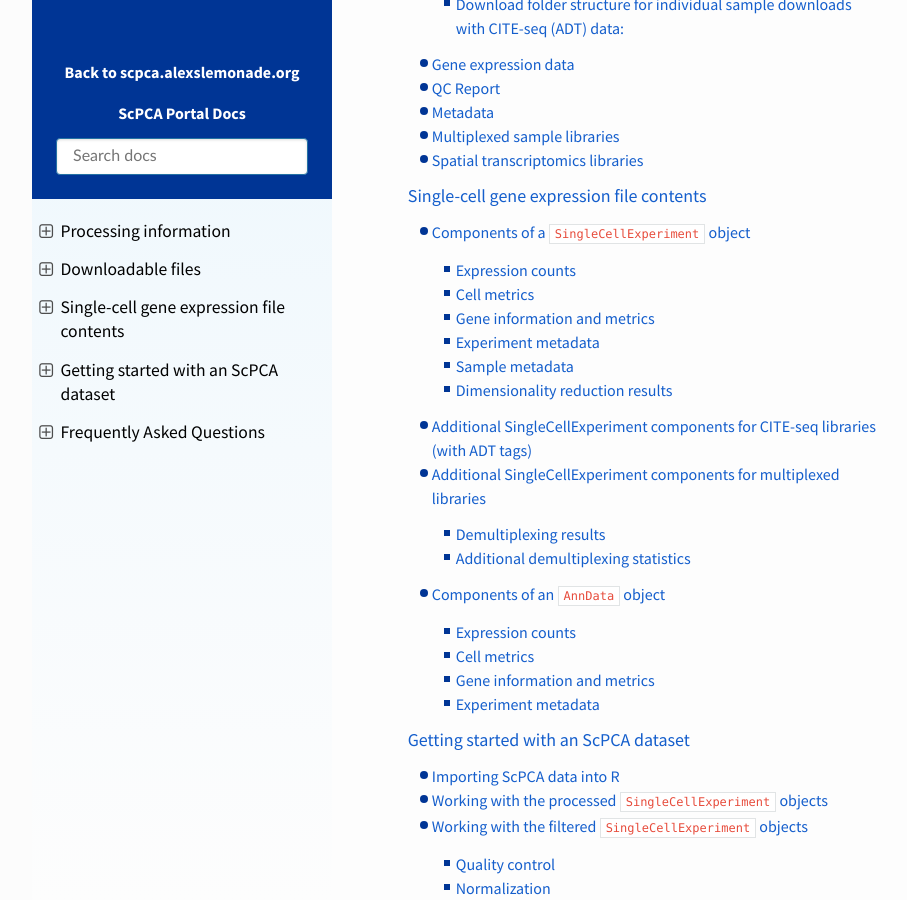
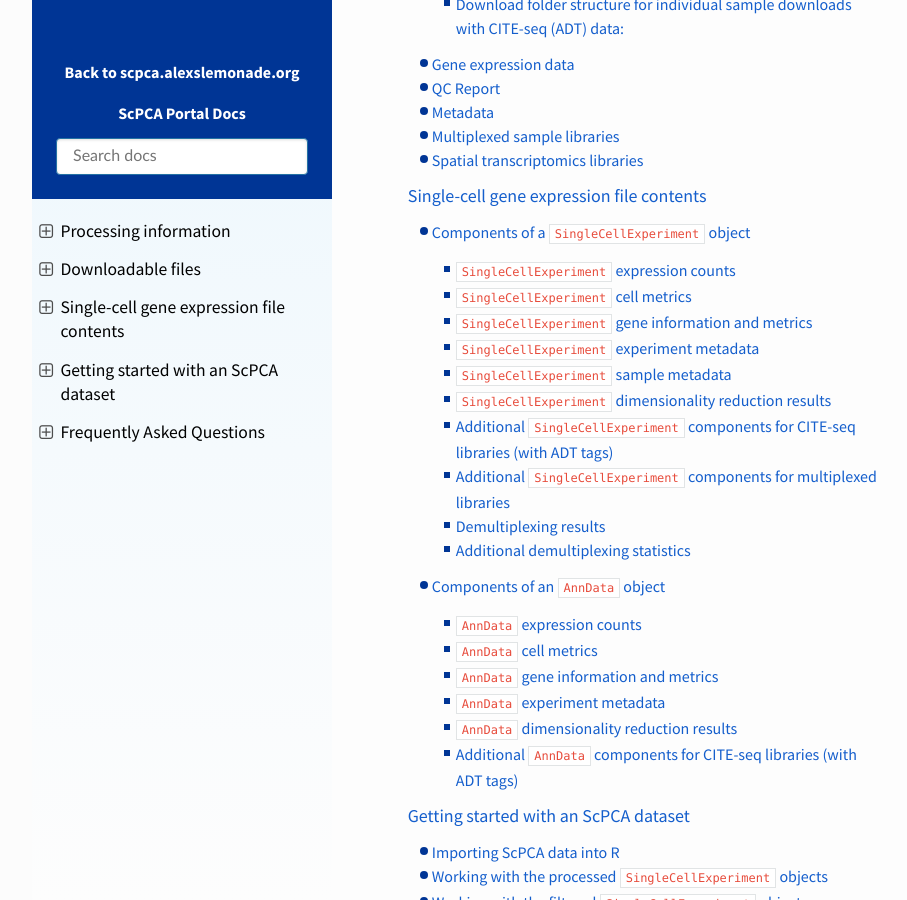
Before and after one commit to DongzeHE/scpca-docs, a Sphinx documentation site: the page built from docs/index.md, in a window 1280 px wide and 900 px high, scrolled down 1282 px. Shown: the whole window, without its empty margins (158-1065 px from the left). Built offline with Sphinx 7.4.7 and the Read the Docs theme 2.0.0, drawn with Linux system fonts in a browser that asks for light colours; some of the changed lines change nothing that is shown.

Commit message:
adjust headers and add in adt section

````diff
--- a/docs/sce_file_contents.md
+++ b/docs/sce_file_contents.md
@@ -2,6 +2,7 @@
 
 Single-cell or single-nuclei gene expression data (unfiltered, filtered, or processed) is provided for use with R as an RDS file containing a [`SingleCellExperiment` object](http://bioconductor.org/books/3.13/OSCA.intro/the-singlecellexperiment-class.html) or with python as an HDF5 file containing an [`AnnData` object](https://anndata.readthedocs.io/en/latest/index.html).
 These objects contain the expression data, cell and gene metrics, associated metadata, and, in the case of multimodal data like ADTs from CITE-seq experiments, data from additional cell-based assays.
+Note that multiplexed sample libraries are only available as `SingleCellExperiment` objects, and are not currently available as `AnnData` objects.
 
 Below we present some details about the specific contents of the objects we provide.
 
@@ -16,7 +17,7 @@ library(SingleCellExperiment)
 sce <- readRDS("SCPCL000000_processed.rds")
 ```
 
-### Expression counts
+### `SingleCellExperiment` expression counts
 
 The `counts` assay of the `SingleCellExperiment` object for single-cell and single-nuclei experiments (for all provided file types) contains the primary RNA-seq expression data as integer counts.
 The data is stored as a sparse matrix, and each column represents a cell or droplet, each row a gene.
@@ -27,7 +28,7 @@ The `counts` assay can be accessed with the following R code:
 count_matrix <- counts(sce)
 ```
 
-### Cell metrics
+### `SingleCellExperiment` cell metrics
 
 Cell metrics calculated from the RNA-seq expression data are stored as a `DataFrame` in the `colData` slot, with the cell barcodes as the names of the rows.
 
@@ -69,7 +70,7 @@ Further, if cell type annotation was performed, there will be additional columns
 | `cellassign_celltype_annotation`  | If cell typing with `CellAssign` was performed, the annotated cell type. Cells labeled as `"other"` are those which `CellAssign` could not confidently annotate  |
 | `cellassign_max_prediction`  | If cell typing with `CellAssign` was performed, the annotation's prediction score (probability)  |
 
-### Gene information and metrics
+### `SingleCellExperiment` gene information and metrics
 
 Gene information and metrics calculated from the RNA-seq expression data are stored as a `DataFrame` in the `rowData` slot, with the Ensembl ID as the names of the rows.
 
@@ -86,7 +87,7 @@ Metrics were calculated using the [`scuttle::addPerFeatureQCMetrics`](https://rd
 | `mean`        | Mean count across all cells/droplets                             |
 | `detected`    | Percent of cells in which the gene was detected (gene count > 0 ) |
 
-### Experiment metadata
+### `SingleCellExperiment` experiment metadata
 
 Metadata associated with {ref}`data processing <processing_information:Processing information>` is included in the `metadata` slot as a list.
 
@@ -110,7 +111,7 @@ expt_metadata <- metadata(sce)
 | `assay_ontology_term_id` | A string indicating the [Experimental Factor Ontology](https://www.ebi.ac.uk/ols/ontologies/efo) term id associated with the `tech_version`  |
 | `seq_unit`         | `cell` for single-cell samples or `nucleus` for single-nucleus samples                                                          |
 | `transcript_type`   | Transcripts included in gene counts: `spliced` for single-cell samples and `unspliced` for single-nuclei                       |
-| `sample_metadata`   | Data frame containing metadata for each sample included in the library (see the [`Sample metadata` section below](#sample-metadata)) |
+| `sample_metadata`   | Data frame containing metadata for each sample included in the library (see the [`Sample metadata` section below](#singlecellexperiment-sample-metadata)) |
 | `miQC_model`        | The model object that `miQC` fit to the data and was used to calculate `prob_compromised`. Only present for `filtered` objects |
 | `filtering_method`  | The method used for cell filtering. One of `emptyDrops`, `emptyDropsCellRanger`, or `UMI cutoff`. Only present for `filtered` objects |
 | `umi_cutoff`        | The minimum UMI count per cell used as a threshold for removing empty droplets. Only present for `filtered` objects where the `filtering_method` is `UMI cutoff` |
@@ -131,7 +132,7 @@ expt_metadata <- metadata(sce)
 | `cellassign_predictions` | If cell typing with `CellAssign` was performed, the full matrix of predictions across cells and cell types. Only present for `processed` objects |
 | `cellassign_reference` | If cell typing with `CellAssign` was performed, is the organ/tissue type for which marker genes were obtained from `PanglaoDB`. Only present for `processed` objects |
 
-### Sample metadata
+### `SingleCellExperiment` sample metadata
 
 Relevant sample metadata is available as a data frame stored in the `metadata(sce)$sample_metadata` slot of the `SingleCellExperiment` object.
 Each row in the data frame will correspond to a sample present in the library.
@@ -161,7 +162,7 @@ The following columns are included in the sample metadata data frame for all lib
 For some libraries, the sample metadata may also include additional metadata specific to the disease type and experimental design of the project.
 Examples of this include treatment or outcome.
 
-### Dimensionality reduction results
+### `SingleCellExperiment` dimensionality reduction results
 
 In the RDS file containing the processed `SingleCellExperiment` object only (`_processed.rds`), the `reducedDim` slot of the object will be occupied with both principal component analysis (`PCA`) and `UMAP` results.
 For all other files, the `reducedDim` slot will be empty as no dimensionality reduction was performed.
@@ -181,7 +182,7 @@ The following command can be used to access the UMAP results:
 reducedDim(sce,"UMAP")
 ```
 
-## Additional SingleCellExperiment components for CITE-seq libraries (with ADT tags)
+### Additional `SingleCellExperiment` components for CITE-seq libraries (with ADT tags)
 
 ADT data from CITE-seq experiments, when present, is included within the `SingleCellExperiment` as an "Alternative Experiment" named `"adt"` , which can be accessed with the following command:
 
@@ -193,10 +194,10 @@ Within this, the main expression matrix is again found in the `counts` assay and
 For each assay, each column corresponds to a cell or droplet (in the same order as the parent `SingleCellExperiment`) and each row corresponds to an antibody derived tag (ADT).
 Column names are again cell barcode sequences and row names are the antibody targets for each ADT.
 
-Note that only cells which are denoted as "Keep" in  the `colData(sce)$adt_scpca_filter` column (as described [above](#cell-metrics)) have normalized expression values in the `logcounts` assay, and all other cells are assigned `NA` values.
+Note that only cells which are denoted as "Keep" in  the `colData(sce)$adt_scpca_filter` column (as described [above](#singlecellexperiment-singlecellexperiment-cell-metrics)) have normalized expression values in the `logcounts` assay, and all other cells are assigned `NA` values.
 However, as described in the {ref}`processed ADT data section <processing_information:Processed ADT data>`, normalization may fail under certain circumstances, in which case there will be no `logcounts` normalized expression matrix present in the alternative experiment.
 
-The following additional per-cell data columns for the ADT data can be found in the main `colData` data frame (accessed with `colData(sce)` [as above](#cell-metrics)).
+The following additional per-cell data columns for the ADT data can be found in the main `colData` data frame (accessed with `colData(sce)` [as above](#singlecellexperiment-singlecellexperiment-cell-metrics)).
 
 | Column name                | Contents                                          |
 | -------------------------- | ------------------------------------------------- |
@@ -232,13 +233,13 @@ This data frame contains the following columns with statistics for each ADT:
 | `target_type` | Whether each ADT is a target (`target`), negative/isotype control (`neg_control`), or positive control (`pos_control`). If this information was not provided, all ADTs will have been considered targets and will be labeled as `target` |
 
 Finally, additional metadata for ADT processing can be found in the metadata slot of the alternative experiment.
-This metadata slot has the same contents as the [parent experiment metadata](#experiment-metadata), along with one additional field, `ambient_profile`, which holds a list of representing the ambient concentrations of each ADT.
+This metadata slot has the same contents as the [parent experiment metadata](#singlecellexperiment-experiment-metadata), along with one additional field, `ambient_profile`, which holds a list of representing the ambient concentrations of each ADT.
 
 ```r
 adt_metadata <- metadata(altExp(sce, "adt"))
 ```
 
-## Additional SingleCellExperiment components for multiplexed libraries
+### Additional `SingleCellExperiment` components for multiplexed libraries
 
 Multiplexed libraries will contain a number of additional components and fields.
 
@@ -251,7 +252,7 @@ altExp(sce, "cellhash")
 Within this, the main data matrix is again found in the `counts` assay, with each column corresponding to a cell or droplet (in the same order as the parent `SingleCellExperiment`) and each row corresponding to a hashtag oligo (HTO).
 Column names are again cell barcode sequences and row names the HTO ids for all assayed HTOs.
 
-The following additional per-cell data columns for the cellhash data can be found in the main `colData` data frame (accessed with `colData(sce)` [as above](#cell-metrics)).
+The following additional per-cell data columns for the cellhash data can be found in the main `colData` data frame (accessed with `colData(sce)` [as above](#singlecellexperiment-singlecellexperiment-cell-metrics)).
 
 | Column name                | Contents                                          |
 | -------------------------- | ------------------------------------------------- |
@@ -309,7 +310,7 @@ import anndata
 adata_object = anndata.read_h5ad("SCPCL000000_processed.rds")
 ```
 
-### Expression counts
+### `AnnData` expression counts
 
 The data matrix, `X`, of the `AnnData` object for single-cell and single-nuclei experiments contains the primary RNA-seq expression data as integer counts in both the unfiltered (`_unfiltered_rna.hdf5`) and filtered (`_filtered_rna.hdf5`) objects.
 The data is stored as a sparse matrix, and each column represents a cell or droplet, each row a gene.
@@ -324,11 +325,11 @@ In processed objects _only_ (`_processed_rna.hdf5`), the data matrix `X` contain
 The counts in the processed object can be accessed with the following python code:
 
 ```python
+raw_count_matrix = adata_obj.raw.X
 normalized_count_matrix = adata_obj.X
-raw_count_matriox = adata_obj.raw.X
 ```
 
-### Cell metrics
+### `AnnData` cell metrics
 
 Cell metrics calculated from the RNA-seq expression data are stored as a `pandas.DataFrame` in the `.obs` slot, with the cell barcodes as the names of the rows.
 
@@ -336,8 +337,8 @@ Cell metrics calculated from the RNA-seq expression data are stored as a `pandas
 cell_metrics = adata_obj.obs
 ```
 
-All of the per-cell data columns included in `SingleCellExperiment` objects are present in the `.obs` slot of the `AnnData` object.
-To see a full description of the included columns, see the [section on cell metrics in `Components of a SingleCellExperiment object`](#cell-metrics).
+All of the per-cell data columns included in the `colData` of the `SingleCellExperiment` objects are present in the `.obs` slot of the `AnnData` object.
+To see a full description of the included columns, see the [section on cell metrics in Components of a SingleCellExperiment object](#singlecellexperiment-cell-metrics).
 
 The `AnnData` object also includes the following additional cell-level metadata columns:
 
@@ -366,7 +367,7 @@ The `AnnData` object also includes the following additional cell-level metadata
 | `is_primary_data` | Set to `FALSE` for all libraries to reflect that all libraries were obtained from external investigators.Required by `CEllxGENE`             |
 
 
-### Gene information and metrics
+### `AnnData` gene information and metrics
 
 Gene information and metrics calculated from the RNA-seq expression data are stored as a `pandas.DataFrame` in the `.var` slot, with the Ensembl ID as the names of the rows.
 
@@ -374,8 +375,8 @@ Gene information and metrics calculated from the RNA-seq expression data are sto
 gene_info = adata_obj.var
 ```
 
-All of the per-gene data columns included in `SingleCellExperiment` objects are present in the `.var` slot of the `AnnData` object.
-To see a full description of the included columns, see the [section on gene metrics in `Components of a SingleCellExperiment object`](#gene-information-and-metrics).
+All of the per-gene data columns included in the `rowData` of the `SingleCellExperiment` objects are present in the `.var` slot of the `AnnData` object.
+To see a full description of the included columns, see the [section on gene metrics in `Components of a SingleCellExperiment object`](#singlecellexperiment-gene-information-and-metrics).
 
 The `AnnData` object also includes the following additional gene-level metadata columns:
 
@@ -384,7 +385,7 @@ The `AnnData` object also includes the following additional gene-level metadata
 | `is_feature_filtered` | Boolean indicating if the gene or feature is filtered out in the normalized matrix but is present in the raw matrix     |
 
 
-### Experiment metadata
+### `AnnData` experiment metadata
 
 Metadata associated with {ref}`data processing <processing_information:Processing information>` is included in the `.uns` slot as a list.
 
@@ -393,12 +394,69 @@ expt_metadata = adata_obj.uns
 ```
 
 All of the object metadata included in `SingleCellExperiment` objects are present in the `.uns` slot of the `AnnData` object.
-To see a full description of the included columns, see the [section on experiment metadata in `Components of a SingleCellExperiment object`](#experiment-metadata).
+To see a full description of the included columns, see the [section on experiment metadata in `Components of a SingleCellExperiment object`](#singlecellexperiment-experiment-metadata).
 The only exception is that the `AnnData` object _does not_ contain the `sample_metadata` item in the `.uns` slot.
-Instead, the contents of the `sample_metadata` data frame is stored in the cell-level metadata (`.obs`).
+Instead, the contents of the `sample_metadata` data frame are stored in the cell-level metadata (`.obs`).
 
 The `AnnData` object also includes the following additional items in the `.uns` slot:
 
 | Item name   | Contents                                                         |
 | ------------- | ---------------------------------------------------------------- |
 | `schema_version` | CZI schema version used for `AnnData` formatting, `3.0.0` |
+
+
+### `AnnData` dimensionality reduction results
+
+In the HDF5 file containing the processed `SingleCellExperiment` object only (`_processed_rna.hdf5`), the `.obsm` slot of the object will be occupied with both principal component analysis (`X_PCA`) and `X_UMAP` results.
+For all other HDF5 files, the `.obsm` slot will be empty as no dimensionality reduction was performed.
+
+For information on how PCA and UMAP results were calculated see the {ref}`section on processed gene expression data <processing_information:Processed gene expression data>`.
+
+The following command can be used to access the PCA and UMAP results:
+
+```python
+pca = adata_obj.obsm["X_PCA"]
+umap = adata_obj.obsm["X_UMAP"]
+```
+
+### Additional `AnnData` components for CITE-seq libraries (with ADT tags)
+
+ADT data from CITE-seq experiments, when present, is available as a separate `AnnData` object (`.hdf5` file).
+All files containing ADT data will contain the `_adt.hdf5` suffix.
+
+The data matrix, `X`, of the `AnnData` objects contain the primary ADT expression data as integer counts in both the unfiltered (`_unfiltered_rna.hdf5`) and filtered (`_filtered_rna.hdf5`) objects.
+Each column corresponds to a cell or droplet (in the same order as the main `AnnData` object) and each row corresponds to an antibody derived tag (ADT).
+Column names are again cell barcode sequences and row names are the antibody targets for each ADT.
+
+As with the RNA `AnnData` objects, in processed objects _only_ (`_processed_adt.hdf5`), the data matrix `X` contains the normalized ADT counts and the primary data can be found in `raw.X`.
+Note that only cells which are denoted as "Keep" in  the `adata_obj.uns["adt_scpca_filter"]` column (as described [above](#singlecellexperiment-cell-metrics)) have normalized expression values in the `logcounts` assay, and all other cells are assigned `NA` values.
+However, as described in the {ref}`processed ADT data section <processing_information:Processed ADT data>`, normalization may fail under certain circumstances, in which case there will be no normalized expression matrix present in the `AnnData` object and the primary data will still be stored in `X`.
+
+In addition, the following QC statistics from [`DropletUtils::cleanTagCounts()`](https://rdrr.io/github/MarioniLab/DropletUtils/man/cleanTagCounts.html) can be found in the `obs` of the `AnnData` object.
+
+| Column name                | Contents                                          |
+| -------------------------- | ------------------------------------------------- |
+| `zero.ambient`   | Indicates whether the cell has zero ambient contamination   |
+| `sum.controls` |  The sum of counts for all control features. Only present if negative/isotype control ADTs are present |
+| `high.controls`  | Indicates whether the cell has unusually high total control counts. Only present if negative/isotype control ADTs are present |
+| `ambient.scale` |  The relative amount of ambient contamination. Only present if negative control ADTs are _not_ present |
+| `high.ambient`  | Indicates whether the cell has unusually high contamination. Only present if negative/isotype control ADTs are _not_ present |
+| `discard`  | Indicates whether the cell should be discarded based on QC statistics |
+
+
+Metrics for each of the ADTs assayed can be found as a `pandas.DataFrame` in the `.var` slot within the `AnnData` object:
+
+This data frame contains the following columns with statistics for each ADT:
+
+| Column name | Contents                                                       |
+| ----------- | -------------------------------------------------------------- |
+| `mean`      | Mean ADT count across all cells/droplets                       |
+| `detected`  | Percent of cells in which the ADT was detected (ADT count > 0 ) |
+| `target_type` | Whether each ADT is a target (`target`), negative/isotype control (`neg_control`), or positive control (`pos_control`). If this information was not provided, all ADTs will have been considered targets and will be labeled as `target` |
+
+Finally, additional metadata for ADT processing can be found in the `.uns` slot of the `AnnData` object.
+This metadata slot has the same contents as the [RNA experiment metadata](#anndata-experiment-metadata), along with one additional field, `ambient_profile`, which holds a list of representing the ambient concentrations of each ADT.
+
+```r
+adt_metadata <- metadata(altExp(sce, "adt"))
+```
````
